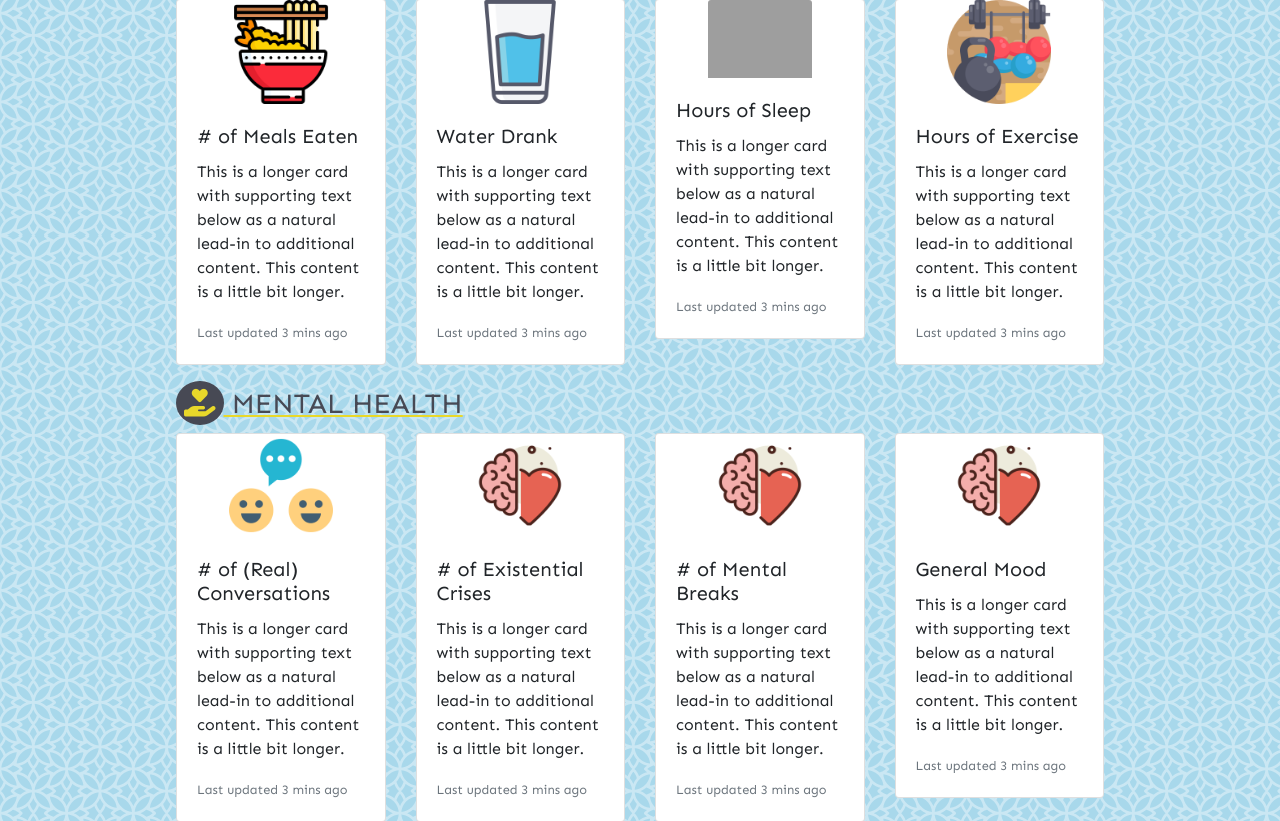
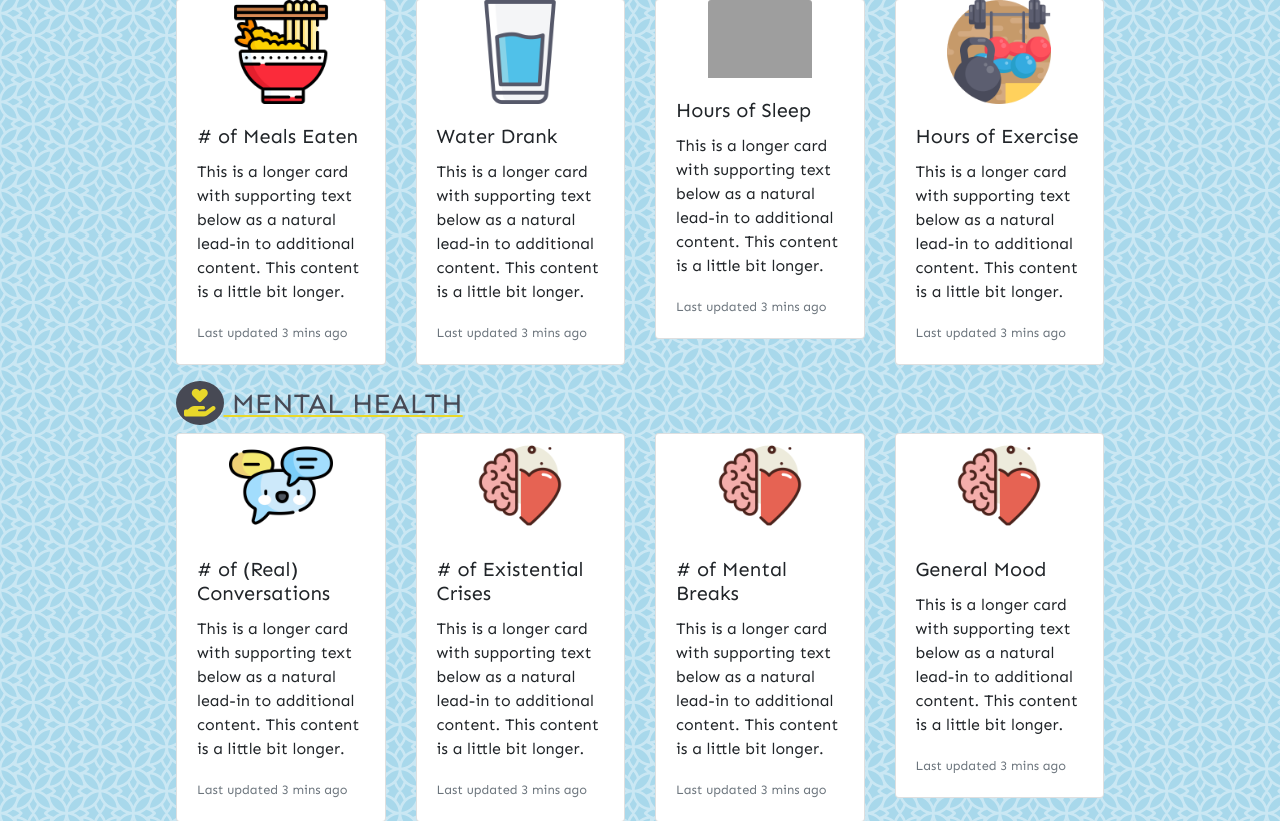
Before and after one commit to psittikul/quarantine-keeper, a PHP site: page / in a window 1280 px wide. Shown: the part 1764-2585 px from the top of the page. Run offline with PHP 8.4, Linux system fonts and the light colour scheme; some libraries are stand-ins or nearby versions; some web fonts are replaced; grey boxes are pictures that could not be loaded.

Commit message:
Added pictures and stuff

```diff
--- a/index.php
+++ b/index.php
@@ -123,7 +123,7 @@
             <div class="row section-row">
                 <div class="col-sm-3">
                     <div class="card">
-                        <img src="assets/conversation.png" class="card-img-top" alt="...">
+                        <img src="assets/conversations.png" class="card-img-top" alt="...">
                         <div class="card-body">
                             <h5 class="card-title"># of (Real) Conversations</h5>
                             <p class="card-text">This is a longer card with supporting text below as a natural lead-in to additional content. This content is a little bit longer.</p>
```
Also changed, not shown: assets/conversations.png (added).
